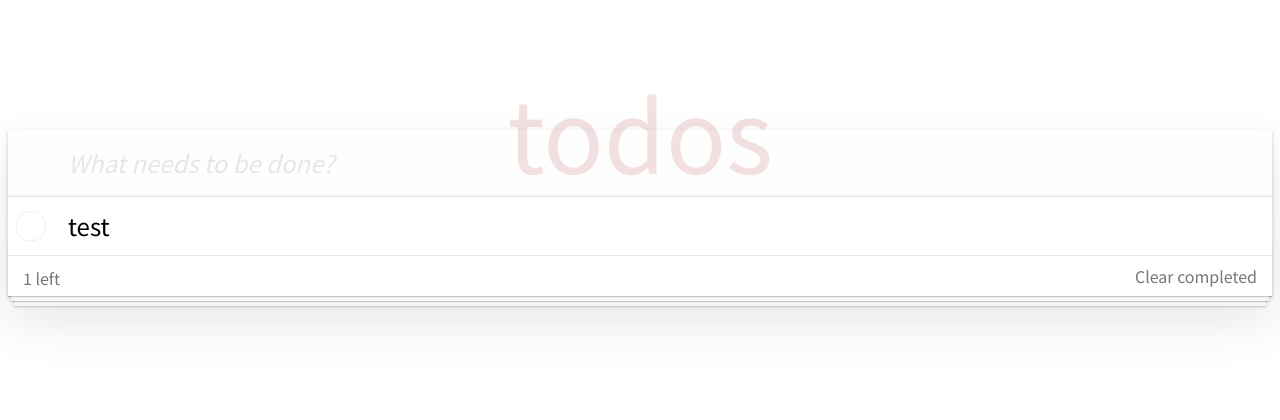
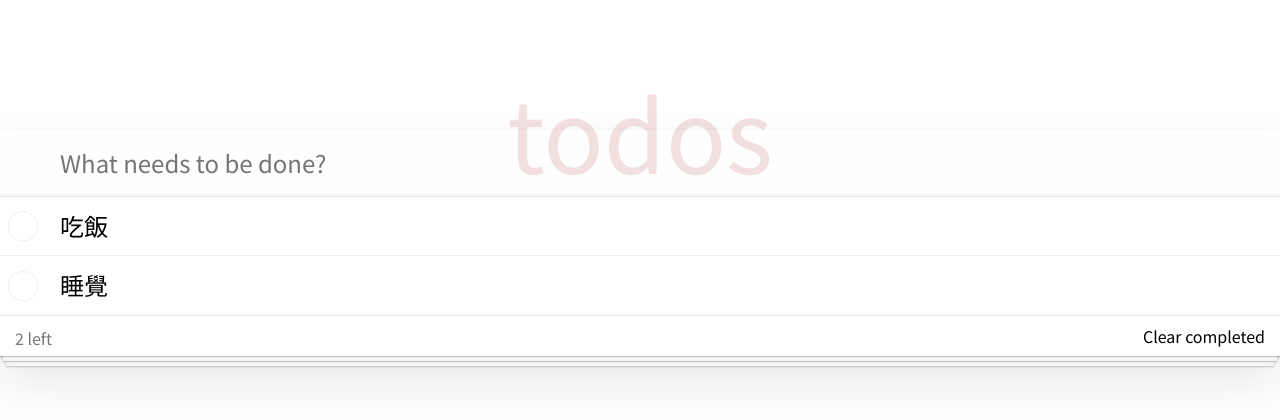
Before and after one commit to tso1158687/todolist-framework-example, an Angular app in the folder todolist-angular/: page / in a window 1280 px wide. Shown: the top 420 px of the page. Built offline with nearby package versions, Linux system fonts and the light colour scheme; a web font is replaced by a local one.

Commit message:
Finish first simple version todolist of angular

```diff
--- a/todolist-angular/src/app/app.component.html
+++ b/todolist-angular/src/app/app.component.html
@@ -1,25 +1,34 @@
 <section class="todoapp">
   <header class="header">
     <h1>todos</h1>
-    <input class="new-todo" placeholder="What needs to be done?" autofocus="" (keyup.enter)="addTodo()" [(ngModel)]="newTodo">
+    <input
+      class="new-todo"
+      placeholder="What needs to be done?"
+      autofocus=""
+      (keyup.enter)="addTodo()"
+      [(ngModel)]="newTodo"
+    />
   </header>
   <section class="main">
-    <input id="toggle-all" class="toggle-all" type="checkbox">
+    <input id="toggle-all" class="toggle-all" type="checkbox" />
     <ul class="todo-list">
-      <li>
-        <div class="view">
-          <input class="toggle" type="checkbox">
-          <label>test</label>
-          <button class="destroy"></button>
-        </div>
-        <input class="edit"  #editedtodo
-          >
-      </li>
+      <ng-container *ngFor="let todo of todoList">
+        <li>
+          <div class="view">
+            <input
+              class="toggle"
+              type="checkbox"
+              (click)="toggleCompleteStatus(todo)"
+            />
+            <label [class.completed]="todo.completed">{{ todo.content }}</label>
+            <button class="destroy" (click)="removeTodo(todo)"></button>
+          </div>
+        </li>
+      </ng-container>
     </ul>
   </section>
-  <footer class="footer" >
-    <span class="todo-count"><strong>1</strong>  left</span>
-    <button class="clear-completed" >Clear
-      completed</button>
+  <footer class="footer">
+    <span class="todo-count"><strong>{{remainingTodo}}</strong> left</span>
+    <button class="clear-completed" (click)="removeCompletedTodo()">Clear completed</button>
   </footer>
 </section>
--- a/todolist-angular/src/app/app.component.scss
+++ b/todolist-angular/src/app/app.component.scss
@@ -1,8 +1,9 @@
-html,
-body {
-	margin: 0;
-	padding: 0;
+label{
+	&.completed{
+		text-decoration: line-through;
+	}
 }
+
 
 button {
 	margin: 0;
@@ -11,34 +12,21 @@ button {
 	background: none;
 	font-size: 100%;
 	vertical-align: baseline;
-	font-family: inherit;
-	font-weight: inherit;
-	color: inherit;
-	-webkit-appearance: none;
 	appearance: none;
-	-webkit-font-smoothing: antialiased;
-	-moz-osx-font-smoothing: grayscale;
 }
 
 body {
-	font: 14px 'Helvetica Neue', Helvetica, Arial, sans-serif;
 	line-height: 1.4em;
 	background: #f5f5f5;
 	color: #4d4d4d;
 	min-width: 230px;
 	max-width: 550px;
 	margin: 0 auto;
-	-webkit-font-smoothing: antialiased;
-	-moz-osx-font-smoothing: grayscale;
 	font-weight: 300;
 }
 
 :focus {
 	outline: 0;
-}
-
-.hidden {
-	display: none;
 }
 
 .todoapp {
@@ -47,18 +35,6 @@ body {
 	position: relative;
 	box-shadow: 0 2px 4px 0 rgba(0, 0, 0, 0.2),
 	            0 25px 50px 0 rgba(0, 0, 0, 0.1);
-}
-
-.todoapp input::-webkit-input-placeholder {
-	font-style: italic;
-	font-weight: 300;
-	color: #e6e6e6;
-}
-
-.todoapp input::-moz-placeholder {
-	font-style: italic;
-	font-weight: 300;
-	color: #e6e6e6;
 }
 
 .todoapp input::input-placeholder {
@@ -80,8 +56,7 @@ body {
 	text-rendering: optimizeLegibility;
 }
 
-.new-todo,
-.edit {
+.new-todo {
 	position: relative;
 	margin: 0;
 	width: 100%;
--- a/todolist-angular/src/app/app.component.ts
+++ b/todolist-angular/src/app/app.component.ts
@@ -1,62 +1,53 @@
-import { Component } from '@angular/core';
+import { Component, OnInit } from '@angular/core';
+import { TodoService } from './todo.service';
+import { Todo } from './type/todo.type';
 
 @Component({
   selector: 'app-root',
   templateUrl: './app.component.html',
   styleUrls: ['./app.component.scss'],
 })
-export class AppComponent {
-  // todoStore: TodoStore;
-  newTodoText = '';
+export class AppComponent implements OnInit {
+  todoList: Todo[] = [];
   newTodo = '';
-  addTodo() {
-    console.log(this.newTodo);
+
+  get remainingTodo(): number {
+    return this.todoList.filter((t) => !t.completed).length;
   }
 
-  // constructor(todoStore: TodoStore) {
-  // 	this.todoStore = todoStore;
-  // }
+  constructor(private todoService: TodoService) {}
 
-  // stopEditing(todo: Todo, editedTitle: string) {
-  // 	todo.title = editedTitle;
-  // 	todo.editing = false;
-  // }
+  ngOnInit(): void {
+    this.getTodoList();
+  }
 
-  // cancelEditingTodo(todo: Todo) {
-  // 	todo.editing = false;
-  // }
+  getTodoList(): void {
+    this.todoList = this.todoService.getTodoList();
+  }
 
-  // updateEditingTodo(todo: Todo, editedTitle: string) {
-  // 	editedTitle = editedTitle.trim();
-  // 	todo.editing = false;
+  addTodo(): void {
+    if (this.newTodo.length === 0) {
+      return;
+    }
 
-  // 	if (editedTitle.length === 0) {
-  // 		return this.todoStore.remove(todo);
-  // 	}
+    const newTodo: Todo = {
+      content: this.newTodo,
+      completed: false,
+      id: +new Date(),
+    };
 
-  // 	todo.title = editedTitle;
-  // }
+    this.todoList = [...this.todoList, newTodo];
+  }
 
-  // editTodo(todo: Todo) {
-  // 	todo.editing = true;
-  // }
+  toggleCompleteStatus(todo: Todo): void {
+    todo.completed = !todo.completed;
+  }
 
-  // removeCompleted() {
-  // 	this.todoStore.removeCompleted();
-  // }
+  removeTodo(todo: Todo): void {
+    this.todoList = this.todoList.filter((t) => t.id !== todo.id);
+  }
 
-  // toggleCompletion(todo: Todo) {
-  // 	this.todoStore.toggleCompletion(todo);
-  // }
-
-  // remove(todo: Todo){
-  // 	this.todoStore.remove(todo);
-  // }
-
-  // addTodo() {
-  // 	if (this.newTodoText.trim().length) {
-  // 		this.todoStore.add(this.newTodoText);
-  // 		this.newTodoText = '';
-  // 	}
-  // }
+  removeCompletedTodo(): void {
+    this.todoList = this.todoList.filter((t) => !t.completed);
+  }
 }
--- a/todolist-angular/src/app/todo.service.ts
+++ b/todolist-angular/src/app/todo.service.ts
@@ -1,9 +1,24 @@
 import { Injectable } from '@angular/core';
+import { Todo } from './type/todo.type';
 
 @Injectable({
-  providedIn: 'root'
+  providedIn: 'root',
 })
 export class TodoService {
+  defaultTodoList: Todo[] = [
+    {
+      content: '吃飯',
+      id: 1,
+      completed: false,
+    },
+    {
+      content: '睡覺',
+      id: 2,
+      completed: false,
+    },
+  ];
 
-  constructor() { }
+  getTodoList(): Todo[] {
+    return this.defaultTodoList;
+  }
 }
--- a/todolist-angular/src/app/type/todo.type.ts
+++ b/todolist-angular/src/app/type/todo.type.ts
@@ -1,5 +1,5 @@
 export type Todo = {
-  todoContent: string;
-  todoId: number;
-  todoCompleted: boolean;
+  content: string;
+  id: number;
+  completed: boolean;
 };
--- a/todolist-angular/src/styles.scss
+++ b/todolist-angular/src/styles.scss
@@ -4,3 +4,9 @@
 * {
   font-family: "Anek Malayalam", "Noto Sans TC", sans-serif;
 }
+
+html,
+body {
+	margin: 0;
+	padding: 0;
+}
```
